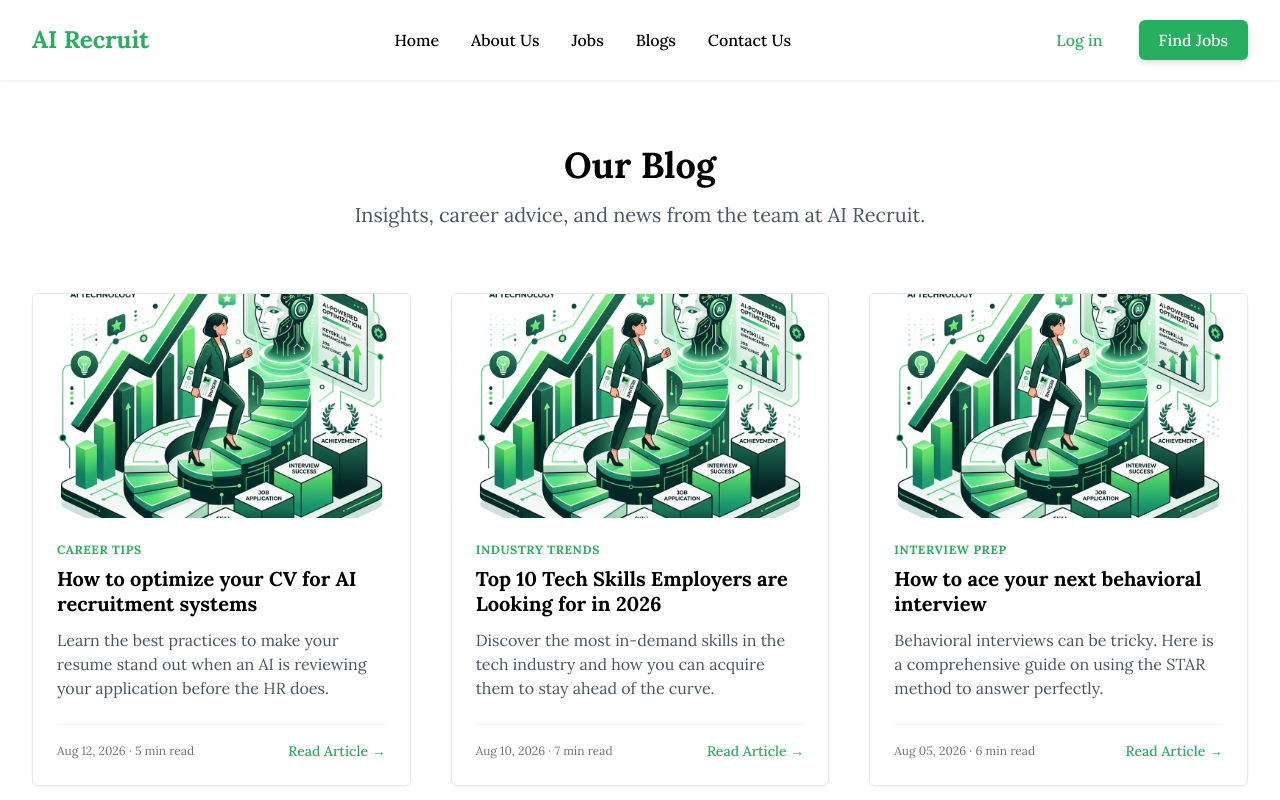
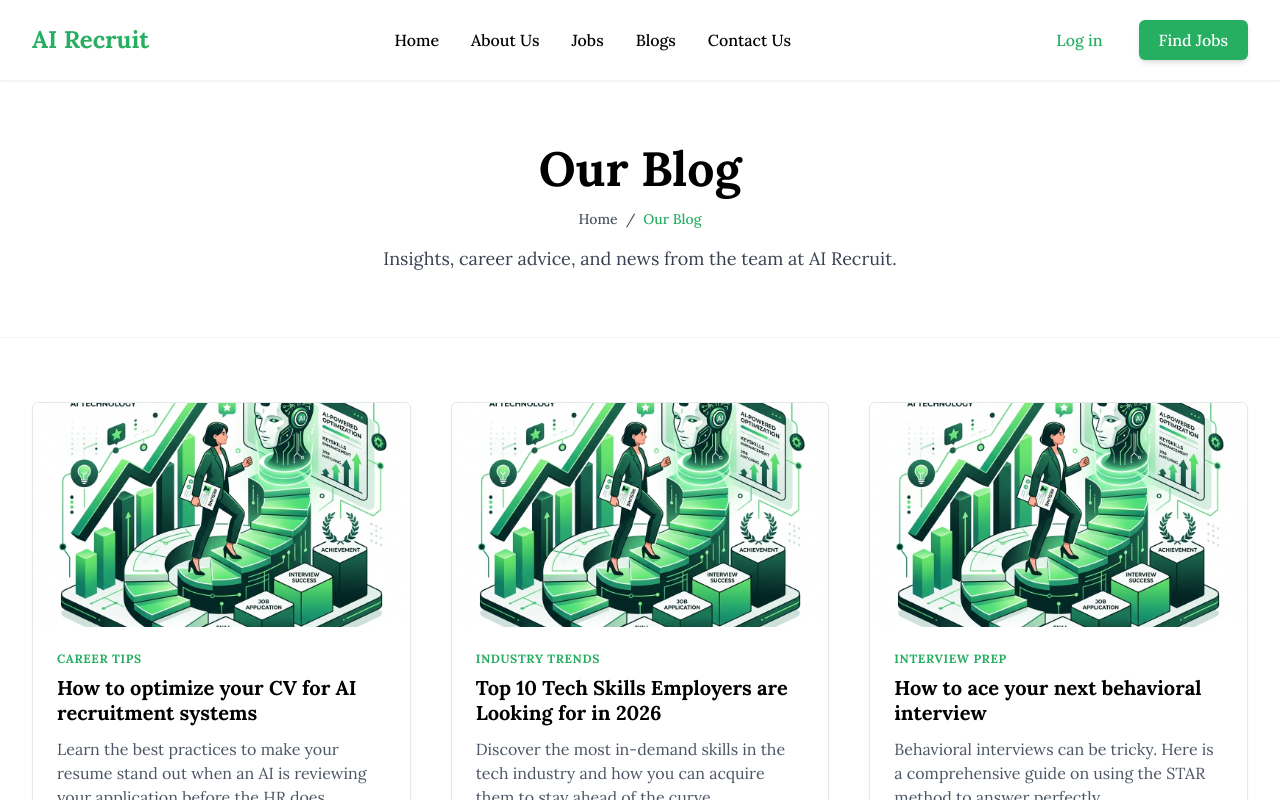
Before and after one commit to Iqbalhossen07/ai-recruitment, a Next.js app: page /blogs in a window 1280 px wide. Shown: the top 800 px of the page. Built offline with nearby package versions, Linux system fonts and the light colour scheme.

Commit message:
feat: add breadcrumb banner to all inner pages

```diff
--- a/src/app/about/page.tsx
+++ b/src/app/about/page.tsx
@@ -1,19 +1,13 @@
 import Image from "next/image";
+import BreadcrumbBanner from "@/components/layout/BreadcrumbBanner";
 
 export default function AboutPage() {
   return (
     <div className="flex flex-col min-h-screen">
-      {/* Header Section */}
-      <section className="bg-primary-light py-20 px-4 sm:px-6 lg:px-8 text-center">
-        <div className="max-w-4xl mx-auto">
-          <h1 className="text-4xl md:text-5xl font-bold text-black mb-4">
-            About AI Recruit
-          </h1>
-          <p className="text-xl text-gray-700">
-            Pioneering the future of hiring through Artificial Intelligence and smart matching.
-          </p>
-        </div>
-      </section>
+      <BreadcrumbBanner
+        title="About AI Recruit"
+        subtitle="Pioneering the future of hiring through Artificial Intelligence and smart matching."
+      />
 
       {/* Main Content */}
       <section className="py-16 px-4 sm:px-6 lg:px-8 max-w-7xl mx-auto w-full">
--- a/src/app/blogs/[slug]/page.tsx
+++ b/src/app/blogs/[slug]/page.tsx
@@ -1,6 +1,7 @@
 import Link from "next/link";
 import Image from "next/image";
 import { notFound } from "next/navigation";
+import BreadcrumbBanner from "@/components/layout/BreadcrumbBanner";
 
 export default function BlogDetailsPage({ params }: { params: { slug: string } }) {
   // Dummy data mapping
@@ -45,7 +46,13 @@ By adapting your resume to these systems, you significantly increase your chance
   }
 
   return (
-    <div className="max-w-4xl mx-auto px-4 sm:px-6 lg:px-8 py-16">
+    <div className="flex flex-col min-h-screen">
+      <BreadcrumbBanner
+        title={blog.title}
+        paths={[{ name: "Blog", url: "/blogs" }]}
+      />
+
+      <div className="max-w-4xl mx-auto px-4 sm:px-6 lg:px-8 py-16 w-full">
         <Link href="/blogs" className="text-primary hover:underline font-medium mb-8 inline-flex items-center">
           &larr; Back to all blogs
         </Link>
@@ -80,5 +87,6 @@ By adapting your resume to these systems, you significantly increase your chance
         })}
         </div>
       </div>
+    </div>
   );
 }
--- a/src/app/blogs/page.tsx
+++ b/src/app/blogs/page.tsx
@@ -1,5 +1,6 @@
 import Link from "next/link";
 import Image from "next/image";
+import BreadcrumbBanner from "@/components/layout/BreadcrumbBanner";
 
 export default function BlogsPage() {
   const blogs = [
@@ -38,13 +39,13 @@ export default function BlogsPage() {
   ];
 
   return (
-    <div className="max-w-7xl mx-auto px-4 sm:px-6 lg:px-8 py-16">
-      <div className="text-center mb-16">
-        <h1 className="text-4xl font-bold text-black mb-4">Our Blog</h1>
-        <p className="text-xl text-gray-600 max-w-2xl mx-auto">
-          Insights, career advice, and news from the team at AI Recruit.
-        </p>
-      </div>
+    <div className="flex flex-col min-h-screen">
+      <BreadcrumbBanner
+        title="Our Blog"
+        subtitle="Insights, career advice, and news from the team at AI Recruit."
+      />
+
+      <div className="max-w-7xl mx-auto px-4 sm:px-6 lg:px-8 py-16 w-full">
 
       <div className="grid grid-cols-1 md:grid-cols-2 lg:grid-cols-3 gap-10">
         {blogs.map((blog) => (
@@ -81,6 +82,7 @@ export default function BlogsPage() {
           </div>
         ))}
       </div>
+      </div>
     </div>
   );
 }
--- a/src/app/contact/page.tsx
+++ b/src/app/contact/page.tsx
@@ -1,15 +1,12 @@
+import BreadcrumbBanner from "@/components/layout/BreadcrumbBanner";
+
 export default function ContactPage() {
   return (
     <div className="flex flex-col min-h-screen">
-      {/* Header Section */}
-      <section className="bg-primary text-white py-16 px-4 sm:px-6 lg:px-8 text-center">
-        <div className="max-w-3xl mx-auto">
-          <h1 className="text-4xl font-bold mb-4">Contact Us</h1>
-          <p className="text-lg text-primary-light">
-            Have questions about our platform? We'd love to hear from you.
-          </p>
-        </div>
-      </section>
+      <BreadcrumbBanner
+        title="Contact Us"
+        subtitle="Have questions about our platform? We'd love to hear from you."
+      />
 
       {/* Main Content */}
       <section className="py-16 px-4 sm:px-6 lg:px-8 max-w-5xl mx-auto w-full">
--- a/src/app/jobs/[id]/page.tsx
+++ b/src/app/jobs/[id]/page.tsx
@@ -1,6 +1,7 @@
 import prisma from "@/lib/prisma";
 import { notFound } from "next/navigation";
 import Link from "next/link";
+import BreadcrumbBanner from "@/components/layout/BreadcrumbBanner";
 
 export default async function JobDetailsPage({ params }: { params: { id: string } }) {
   const job = await prisma.job.findUnique({
@@ -12,13 +13,19 @@ export default async function JobDetailsPage({ params }: { params: { id: string
   }
 
   return (
-    <div className="max-w-4xl mx-auto px-4 sm:px-6 lg:px-8 py-12">
-      {/* Back to Jobs Link */}
-      <Link href="/jobs" className="text-primary hover:underline font-medium mb-8 inline-flex items-center">
-        &larr; Back to all jobs
-      </Link>
+    <div className="flex flex-col min-h-screen">
+      <BreadcrumbBanner
+        title={job.title}
+        paths={[{ name: "Jobs", url: "/jobs" }]}
+      />
 
-      <div className="bg-white border border-gray-200 rounded-md shadow-sm p-8 mt-6">
+      <div className="max-w-4xl mx-auto px-4 sm:px-6 lg:px-8 py-12 w-full">
+        {/* Back to Jobs Link */}
+        <Link href="/jobs" className="text-primary hover:underline font-medium mb-8 inline-flex items-center">
+          &larr; Back to all jobs
+        </Link>
+
+        <div className="bg-white border border-gray-200 rounded-md shadow-sm p-8 mt-6">
         {/* Job Header */}
         <div className="border-b border-gray-100 pb-6 mb-6">
           <h1 className="text-3xl font-bold text-black">{job.title}</h1>
--- a/src/app/jobs/page.tsx
+++ b/src/app/jobs/page.tsx
@@ -1,5 +1,6 @@
 import Link from "next/link";
 import prisma from "@/lib/prisma";
+import BreadcrumbBanner from "@/components/layout/BreadcrumbBanner";
 
 export default async function JobsPage() {
   const jobs = await prisma.job.findMany({
@@ -8,11 +9,13 @@ export default async function JobsPage() {
   });
 
   return (
-    <div className="max-w-7xl mx-auto px-4 sm:px-6 lg:px-8 py-12">
-      <div className="text-center mb-12">
-        <h1 className="text-4xl font-bold text-black">Available Opportunities</h1>
-        <p className="text-gray-600 mt-4 text-lg">Find a role that matches your skills and ambitions.</p>
-      </div>
+    <div className="flex flex-col min-h-screen">
+      <BreadcrumbBanner
+        title="Available Opportunities"
+        subtitle="Find a role that matches your skills and ambitions."
+      />
+
+      <div className="max-w-7xl mx-auto px-4 sm:px-6 lg:px-8 py-12 w-full">
 
       {jobs.length === 0 ? (
         <div className="text-center text-gray-500 py-10">
@@ -59,6 +62,7 @@ export default async function JobsPage() {
           ))}
         </div>
       )}
+      </div>
     </div>
   );
 }
--- /dev/null
+++ b/src/components/layout/BreadcrumbBanner.tsx
@@ -0,0 +1,53 @@
+import Image from "next/image";
+import Link from "next/link";
+
+interface BreadcrumbBannerProps {
+  title: string;
+  subtitle?: string;
+  paths?: { name: string; url: string }[];
+}
+
+export default function BreadcrumbBanner({ title, subtitle, paths }: BreadcrumbBannerProps) {
+  return (
+    <section className="relative py-16 px-4 sm:px-6 lg:px-8 text-center overflow-hidden border-b border-gray-100 bg-white">
+      <Image
+        src="/breadcrumb-bg.jpg"
+        alt="Background"
+        fill
+        className="object-cover -z-10 opacity-20"
+        priority
+      />
+      <div className="max-w-4xl mx-auto relative z-10">
+        <h1 className="text-3xl md:text-5xl font-bold text-black mb-4">
+          {title}
+        </h1>
+
+        <div className="flex items-center justify-center space-x-2 text-sm font-medium text-gray-600 mb-2">
+          <Link href="/" className="hover:text-primary transition-colors">Home</Link>
+          {paths?.map((path, index) => (
+            <span key={index} className="flex items-center space-x-2">
+              <span>/</span>
+              {path.url ? (
+                <Link href={path.url} className="hover:text-primary transition-colors">{path.name}</Link>
+              ) : (
+                <span className="text-primary">{path.name}</span>
+              )}
+            </span>
+          ))}
+          {!paths && (
+            <span className="flex items-center space-x-2">
+              <span>/</span>
+              <span className="text-primary">{title}</span>
+            </span>
+          )}
+        </div>
+
+        {subtitle && (
+          <p className="text-lg text-gray-700 mt-4">
+            {subtitle}
+          </p>
+        )}
+      </div>
+    </section>
+  );
+}
```
Also changed, not shown: public/breadcrumb-bg.jpg (added). Lines whose indentation alone changed are shown as unchanged.
